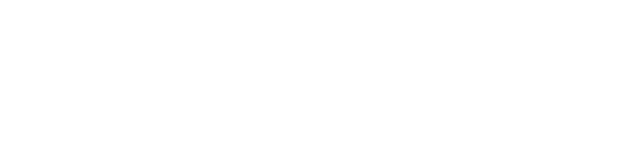
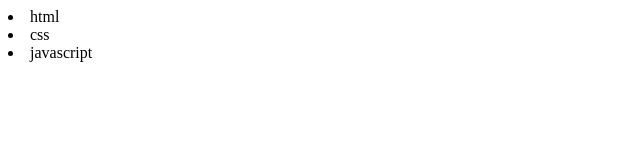
Before and after one commit to Thogarcheduprasad/test, a plain HTML site: page index.html in a window 1280 px wide. Shown: the whole page, without its empty margins (0-640 px from the left). Drawn offline with Linux system fonts and the light colour scheme.

Commit message:
fourth commit

```diff
--- a/index.html
+++ b/index.html
@@ -2,6 +2,9 @@
 	<head>
 		<title> this is the first program</title>
 		<body>
+			<li>html</li>
+			<li>css</li>
+			<li>javascript</li>
 		</body>
 	</head>
 </html>
```
